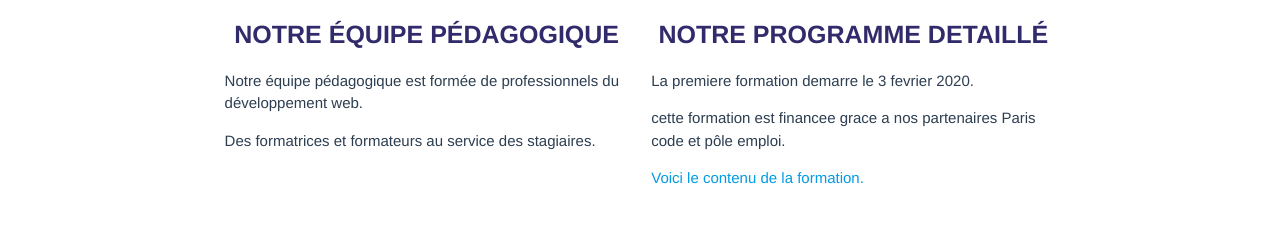
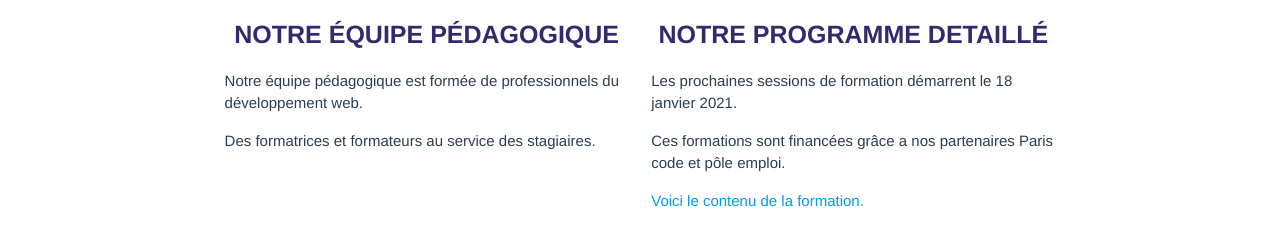
Before and after one commit to descodeuses/site, a Vue app: page /formations in a window 1280 px wide. Shown: the part 183-408 px from the top of the page. Built offline with nearby package versions, Linux system fonts and the light colour scheme; no server answers.

Commit message:
Update formations.vue

```diff
--- a/src/pages/formations.vue
+++ b/src/pages/formations.vue
@@ -22,8 +22,8 @@ export default {
             </div>
             <div class="col m4 left-align">
                 <h2 class="subheading">Notre programme detaillé</h2>
-                <p>La premiere formation demarre le 3 fevrier 2020.</p>
-                <p>cette formation est financee grace a nos partenaires Paris code et pôle emploi.</p>
+                <p>Les prochaines sessions de formation démarrent le 18 janvier 2021.</p>
+                <p>Ces formations sont financées grâce a nos partenaires Paris code et pôle emploi.</p>
                 <a href="frontend">Voici le contenu de la formation.</a>
             </div>
         </div>
```
